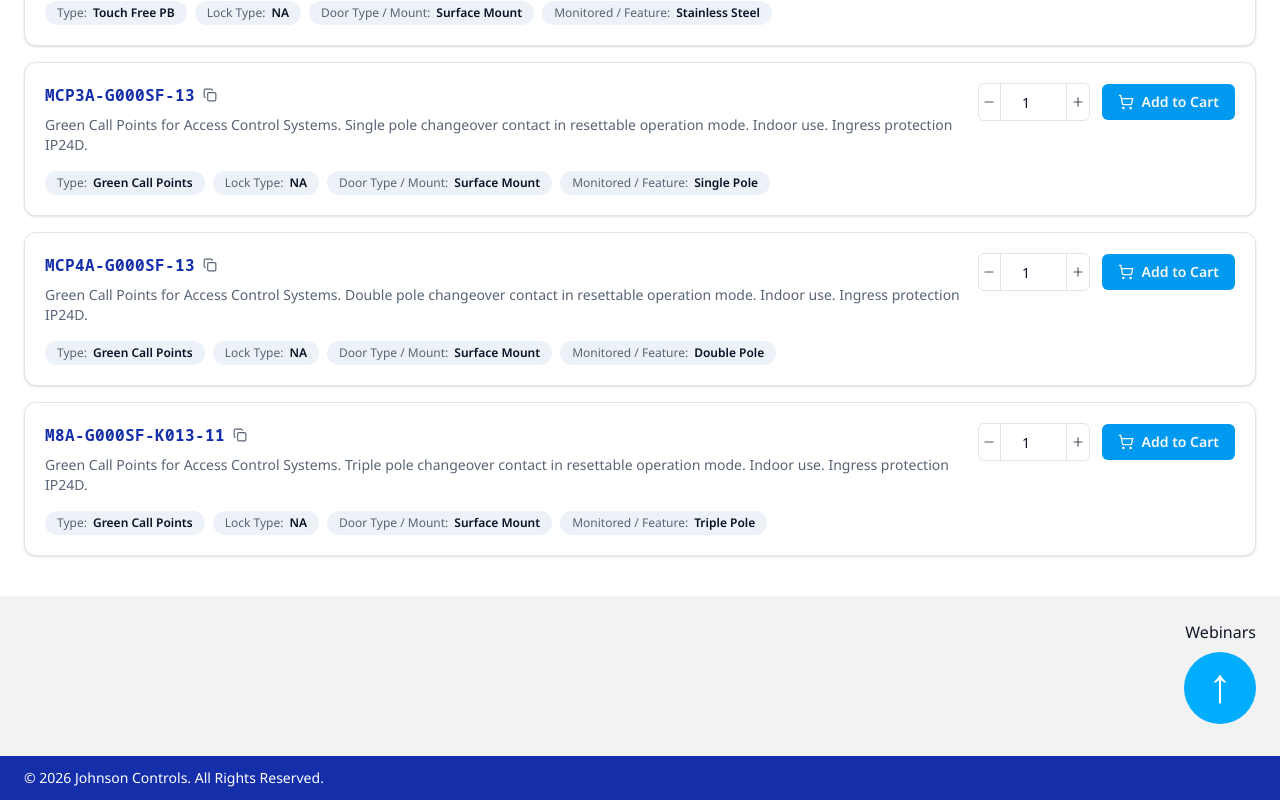
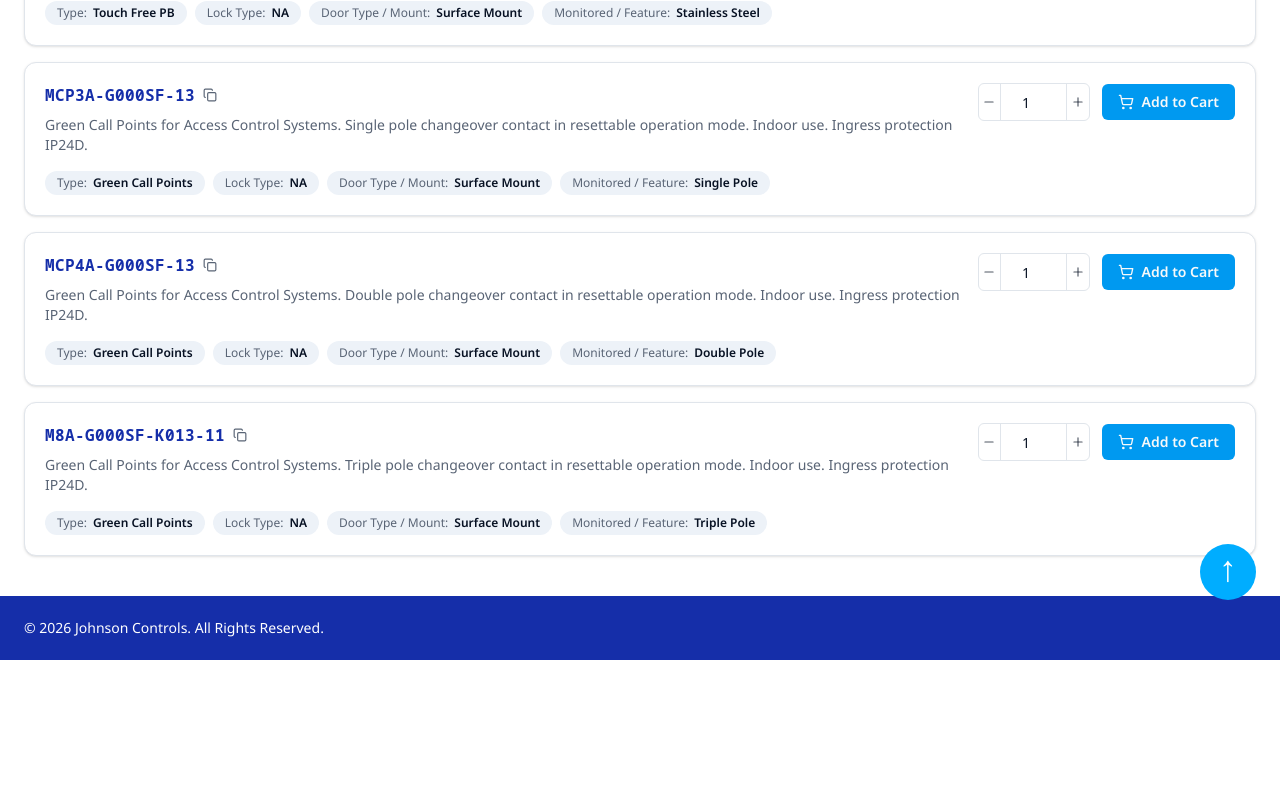
Before and after one commit to JCI-ME2/tyco-Final, a Next.js app: page /cem-systems/locks in a window 1280 px wide. Shown: the part 4556-5356 px from the top of the page. After the commit the page ends 5216 px from the top, so only its background shows below. Built offline with nearby package versions, Linux system fonts and the light colour scheme.

Commit message:
Keep only blue inside-page footer strip

```diff
--- a/components/inside-page-footer.tsx
+++ b/components/inside-page-footer.tsx
@@ -2,22 +2,17 @@ import Link from "next/link";
 
 export function InsidePageFooter() {
   return (
-    <footer className="mt-auto bg-[#f2f2f2]">
-      <div className="relative mx-auto flex min-h-40 max-w-7xl items-start justify-end px-6 py-6">
-        <Link href="#" className="text-base text-[#111827] hover:underline">
-          Webinars
-        </Link>
+    <footer className="mt-auto bg-[#152ea9] px-6 py-3 text-sm text-white">
+      <div className="relative mx-auto flex min-h-10 max-w-7xl items-center">
+        <div>© 2026 Johnson Controls. All Rights Reserved.</div>
         <Link
           href="#top"
           aria-label="Back to top"
-          className="absolute right-6 top-14 flex h-[72px] w-[72px] items-center justify-center rounded-full bg-[#00adff] text-5xl font-light leading-none text-white transition-transform hover:scale-105 focus-visible:outline-none focus-visible:ring-2 focus-visible:ring-[#152ea9] focus-visible:ring-offset-2"
+          className="absolute right-0 bottom-12 flex h-14 w-14 items-center justify-center rounded-full bg-[#00adff] text-4xl font-light leading-none text-white transition-transform hover:scale-105 focus-visible:outline-none focus-visible:ring-2 focus-visible:ring-[#152ea9] focus-visible:ring-offset-2"
         >
           <span aria-hidden="true" className="-mt-2">↑</span>
         </Link>
       </div>
-      <div className="bg-[#152ea9] px-6 py-3 text-sm text-white">
-        <div className="mx-auto max-w-7xl">© 2026 Johnson Controls. All Rights Reserved.</div>
-      </div>
     </footer>
   );
 }
```
